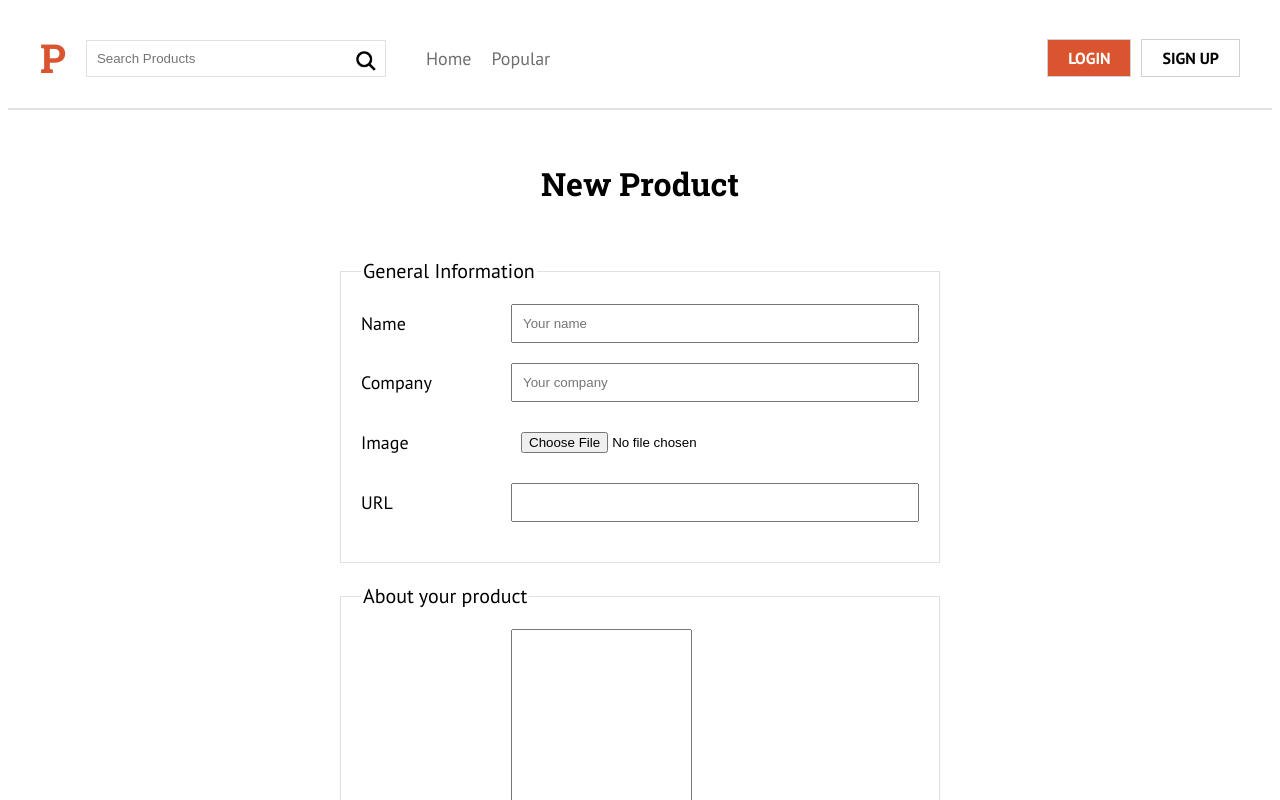
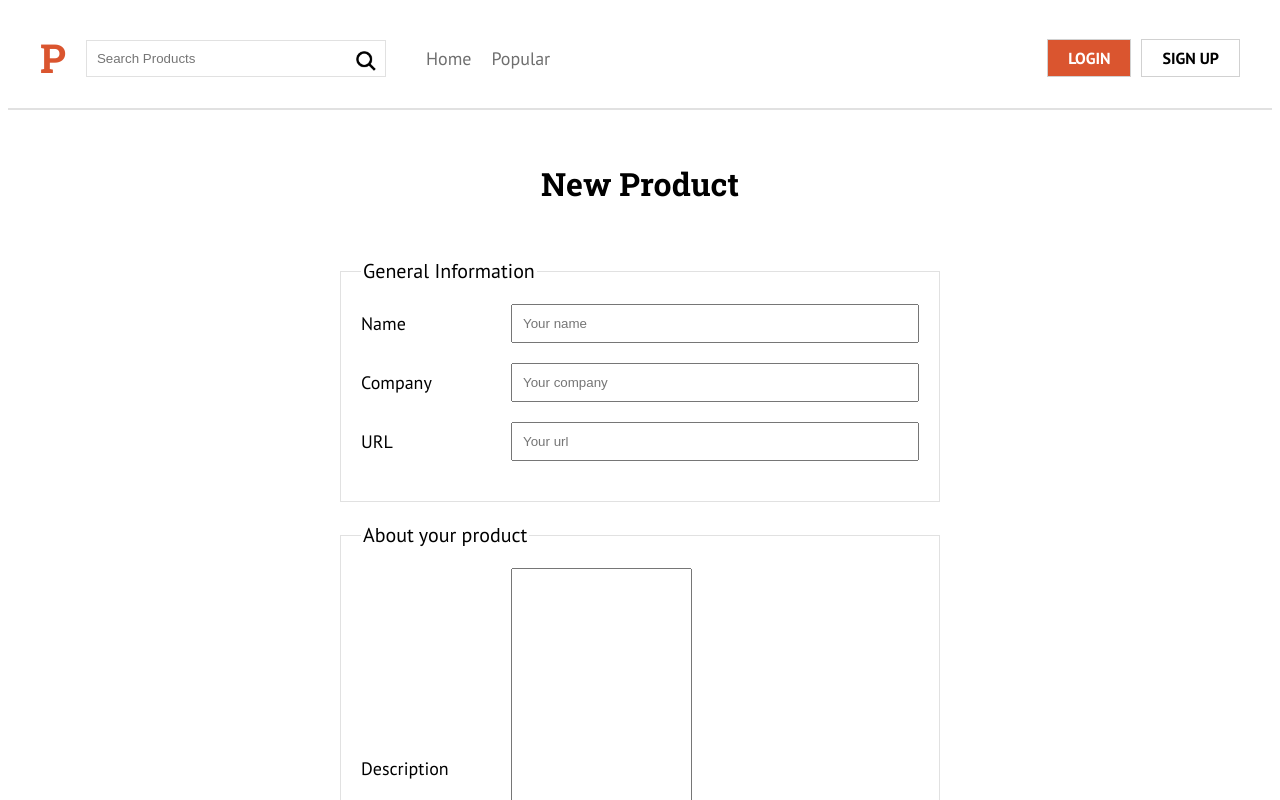
Before and after one commit to DiegoMutre/producthuntnext, a Next.js app: page /new-product in a window 1280 px wide. Shown: the top 800 px of the page. Built offline with nearby package versions, Linux system fonts and the light colour scheme; no server answers.

Commit message:
feat: Use validateProduct and comment the image field

```diff
--- a/pages/new-product.js
+++ b/pages/new-product.js
@@ -2,7 +2,7 @@ import styled from "styled-components";
 import Layout from "../components/layouts/layout";
 import { Error, Field, Form, InputSubmit } from "../components/ui/Form";
 import useValidation from "../hooks/useValidation";
-import validateCreateAccount from "../validation/validateCreateAccount";
+import validateProduct from "../validation/validateProduct";
 import firebase from "../firebase";
 import { useState } from "react";
 import router from "next/router";
@@ -15,7 +15,7 @@ const NewProductHeading = styled.h1`
 const initialState = {
     name: "",
     company: "",
-    image: "",
+    // image: "",
     url: "",
     description: "",
 };
@@ -29,13 +29,13 @@ const NewProduct = () => {
         handleChange,
         handleSubmit,
         handleBlur,
-    } = useValidation(initialState, validateCreateAccount, createProduct);
+    } = useValidation(initialState, validateProduct, createProduct);
 
     function createProduct() {
         console.log("Creating product...");
     }
 
-    const { name, company, image, url, description } = values;
+    const { name, company, url, description } = values;
 
     return (
         <>
@@ -72,7 +72,7 @@ const NewProduct = () => {
                         </Field>
                         {errors.company && <Error>{errors.company}</Error>}
 
-                        <Field>
+                        {/* <Field>
                             <label htmlFor="image">Image</label>
                             <input
                                 type="file"
@@ -83,7 +83,7 @@ const NewProduct = () => {
                                 onBlur={handleBlur}
                             />
                         </Field>
-                        {errors.image && <Error>{errors.image}</Error>}
+                         {errors.image && <Error>{errors.image}</Error>} */}
 
                         <Field>
                             <label htmlFor="url">URL</label>
@@ -91,6 +91,7 @@ const NewProduct = () => {
                                 type="url"
                                 name="url"
                                 id="url"
+                                placeholder="Your url"
                                 value={url}
                                 onChange={handleChange}
                                 onBlur={handleBlur}
```
